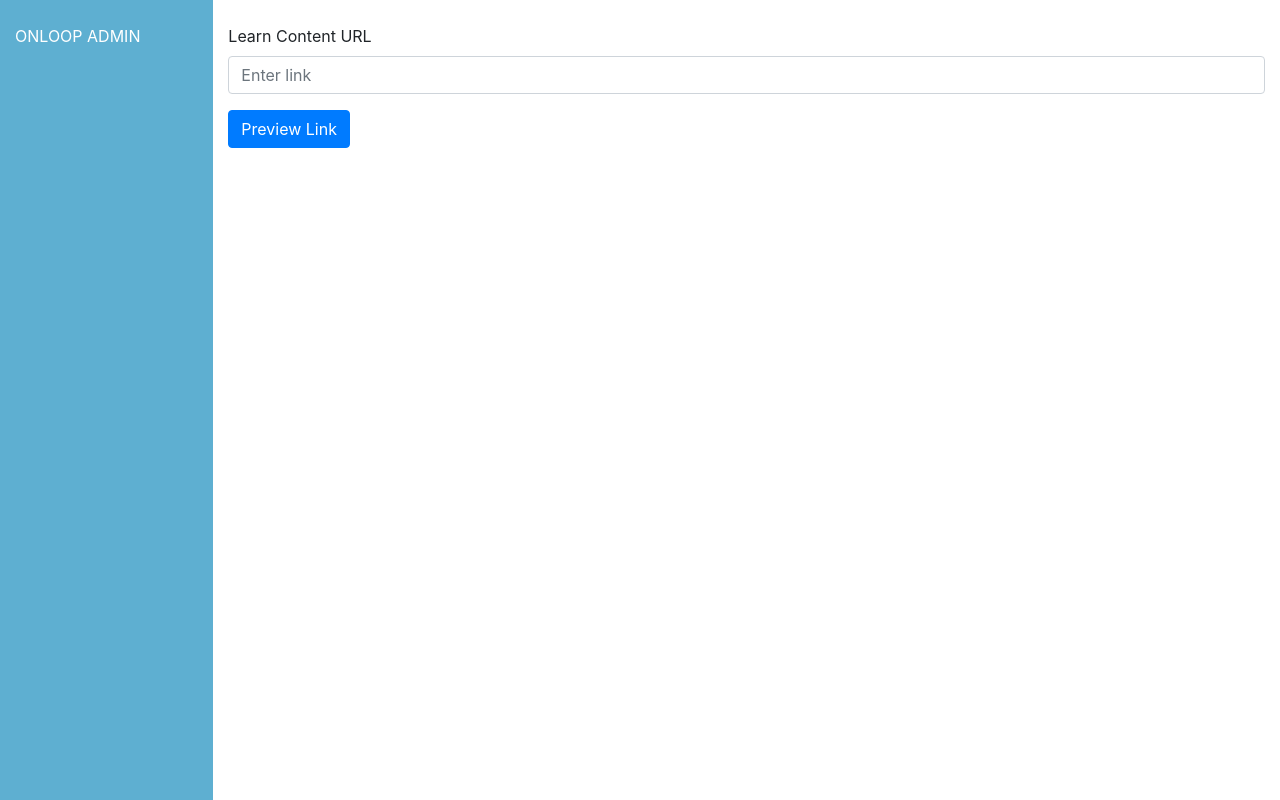
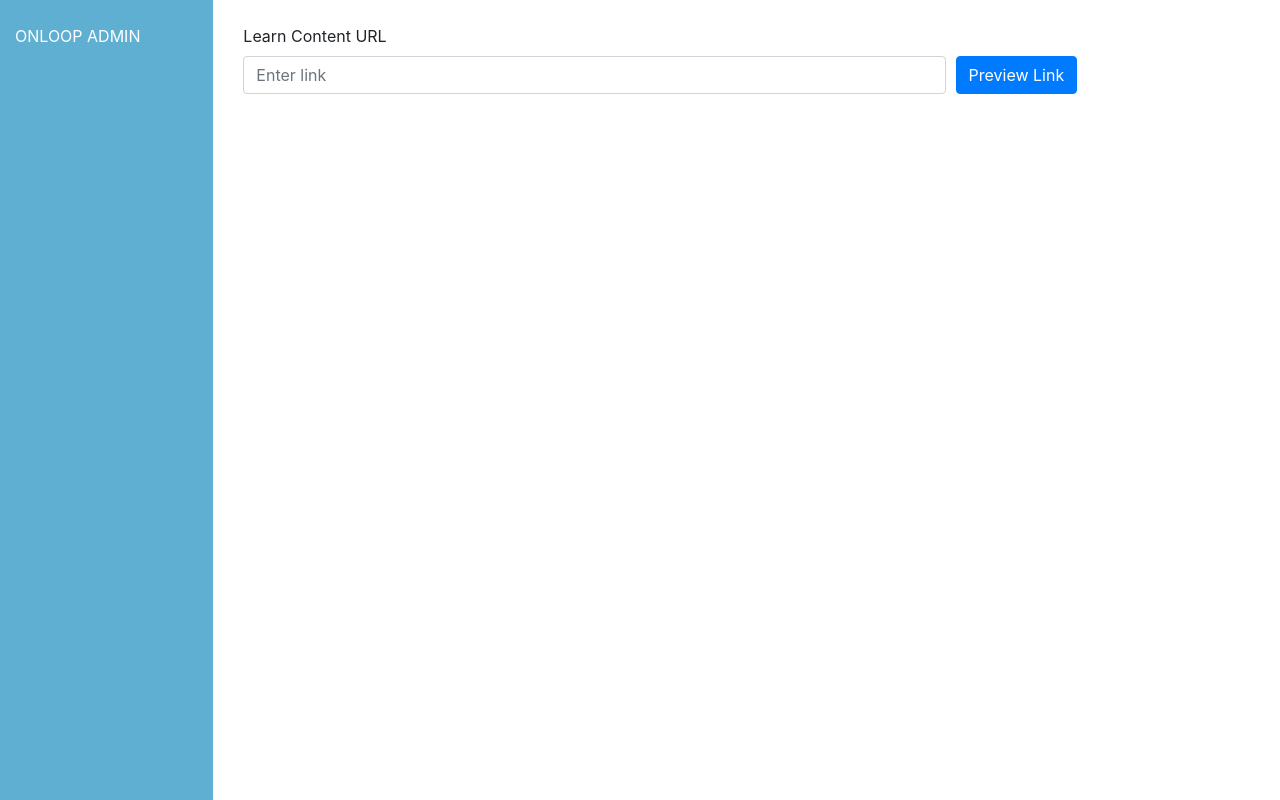
Before and after one commit to cjbeattie/link-preview, a React (Create React App) app in the folder link-preview/: page / in a window 1280 px wide. Built offline with nearby package versions, Linux system fonts and the light colour scheme.

Commit message:
Adjusting layout

```diff
--- a/link-preview/src/components/Content.js
+++ b/link-preview/src/components/Content.js
@@ -2,6 +2,8 @@ import Input from './Input';
 import PreviewDisplay from './PreviewDisplay';
 import { useState } from 'react';
 import axios from "axios";
+import { Container, Row, Col } from 'react-bootstrap';
+
 
 
 
@@ -32,6 +34,7 @@ const Content = () => {
             .then((res) => {
                 console.log("success! ", res)
                 setData(res.data);
+                setError(false);
             })
             .catch((error) => {
                 console.log(error);
@@ -41,8 +44,16 @@ const Content = () => {
 
     return (
         <>
-            <Input handleClick={handleClick} />
-            <PreviewDisplay data={data} error={error} />
+            <Container>
+                <Row>
+                    <Col xs={10}>
+                        <Input handleClick={handleClick} />
+                        <PreviewDisplay data={data} error={error} />
+                    </Col>
+                </Row>
+
+            </Container>
+
         </>
     )
 }
--- a/link-preview/src/components/Input.js
+++ b/link-preview/src/components/Input.js
@@ -1,4 +1,4 @@
-import { Form, Button } from 'react-bootstrap';
+import { Form, Button, Col } from 'react-bootstrap';
 import { useState } from 'react';
 
 
@@ -9,15 +9,19 @@ const Input = (props) => {
     return (
         <>
             <Form className="mt-4">
-                <Form.Group controlId="formBasicEmail">
+
+                {/* <Form.Group controlId="formBasicEmail"> */}
                 <Form.Label>Learn Content URL</Form.Label>
+                <Form.Row>
+                    <Col>
                         <Form.Control
                             type="text"
                             placeholder={text}
                             onChange={(e) =>
                                 setText(e.target.value)}
                         />
-                </Form.Group>
+                    </Col>
+                    <Col xs="auto">
                         <Button
                             variant="primary"
                             type="submit"
@@ -25,6 +29,11 @@ const Input = (props) => {
                                 props.handleClick(text, e)}>
                             Preview Link
                         </Button>
+                    </Col>
+                </Form.Row>
+
+                {/* </Form.Group> */}
+
             </Form>
         </>
     )
--- a/link-preview/src/components/PreviewDisplay.js
+++ b/link-preview/src/components/PreviewDisplay.js
@@ -3,7 +3,7 @@ import { Container, Row, Col, Image } from 'react-bootstrap';
 const PreviewDisplay = (props) => {
     return (
         <>
-            <Container fluid>
+            <Container fluid className="mt-5">
                 {props.error ?
                     <Row>
                         <Col>
```
Lines whose indentation alone changed are shown as unchanged.
